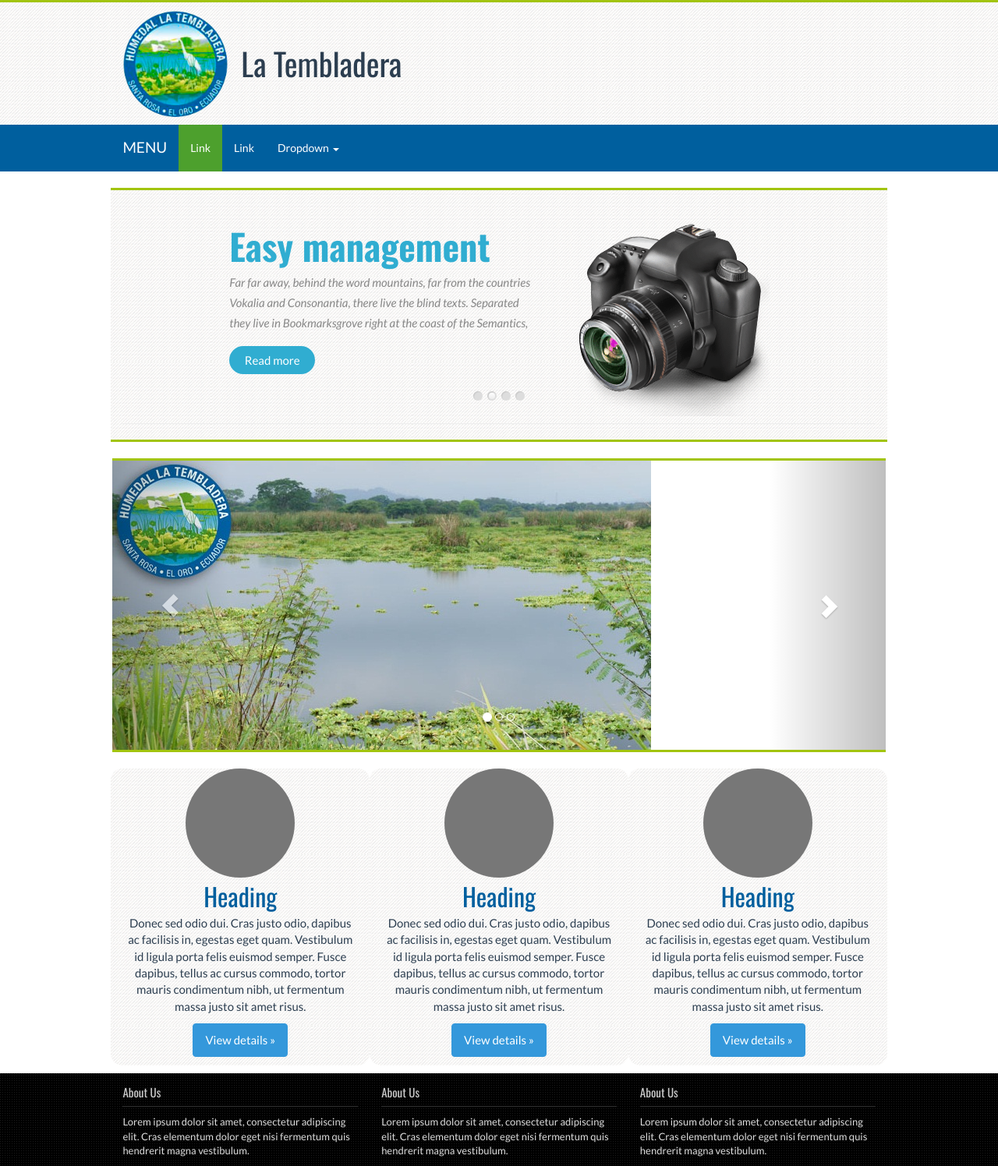
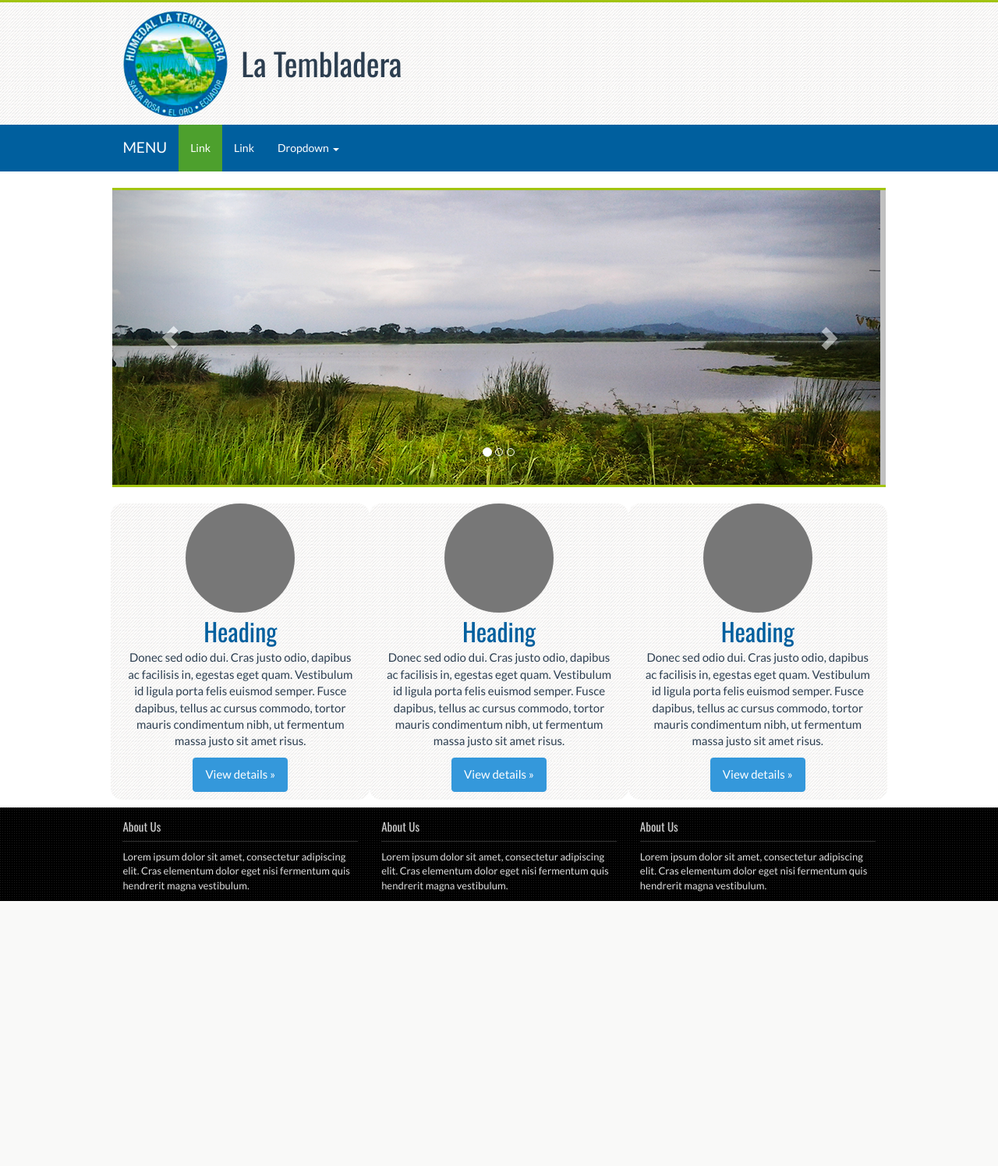
Before and after one commit to bryanmolinamontero/LaTembladera, a Django app: page / in a window 1280 px wide. Shown: the whole page at 78% size. After the commit the page ends 1156 px from the top, so only its background shows below. Run offline with Django 3.2, Linux system fonts and the light colour scheme; some libraries are stand-ins or nearby versions.

Commit message:
carousel

```diff
--- a/laTembladera/templates/base.html
+++ b/laTembladera/templates/base.html
@@ -8,7 +8,6 @@
     <link rel="stylesheet" href="/static/dist/css/main.css">
     <link rel="stylesheet" href="/static/dist/css/slider.css">
     <link rel="stylesheet" href="/static/dist/css/blue.css">
-
     <script type="text/javascript" src="/static/dist/js/main.js"></script>
     <script src="/static/bootstrap/js/bootstrap.js"></script>
 
--- a/laTembladera/templates/index.html
+++ b/laTembladera/templates/index.html
@@ -6,50 +6,10 @@
 
 {% block contenido %}
 
-    <div class="container cent"> <!-- Slider (Parallax Slider) -->
-      <div class="row header borSlide">
-         <div class="col-md-12">
 
 
 
-            <div id="da-slider" class="da-slider">
-				<div class="da-slide">
-					<h2>40 Cool Pages</h2>
-					<p>When she reached the first hills of the Italic Mountains, she had a last view back on the skyline of her hometown Bookmarksgrove, the headline of Alphabet Village and the subline of her own road, the Line Lane.</p>
-					<a href="#" class="da-link">Read more</a>
-					<div class="da-img visible-md visible-lg"><img   src="/static/img/4.png" alt="image01" /></div>
-				</div>
-				<div class="da-slide">
-					<h2>Easy management</h2>
-					<p>Far far away, behind the word mountains, far from the countries Vokalia and Consonantia, there live the blind texts. Separated they live in Bookmarksgrove right at the coast of the Semantics, a large language ocean.</p>
-					<a href="#" class="da-link">Read more</a>
-					<div class="da-img visible-md visible-lg"><img   src="/static/img/4.png" alt="image01" /></div>
-				</div>
-				<div class="da-slide">
-					<h2>Revolution</h2>
-					<p>A small river named Duden flows by their place and supplies it with the necessary regelialia. It is a paradisematic country, in which roasted parts of sentences fly into your mouth.</p>
-					<a href="#" class="da-link">Read more</a>
-					<div class="da-img visible-md visible-lg"><img   src="/static/img/4.png" alt="image01" /></div>
-				</div>
-				<div class="da-slide">
-					<h2>Quality Control</h2>
-					<p>Even the all-powerful Pointing has no control about the blind texts it is an almost unorthographic life One day however a small line of blind text by the name of Lorem Ipsum decided to leave for the far World of Grammar.</p>
-					<a href="#" class="da-link">Read more</a>
-					<div class="da-img visible-md visible-lg"><img   src="/static/img/4.png" alt="image01" /></div>
-				</div>
-				<nav class="da-arrows">
-					<span class="da-arrows-prev"></span>
-					<span class="da-arrows-next"></span>
-				</nav>
-			</div>
 
-        </div>
-        </div>
-</div><!-- fin del container del slider-->
-
-
-
-    <br/>
 <!-- carousel
 <div class="container cent2">
     <div id="carousel-example-generic" class="carousel slide borSlide" data-ride="carousel">
@@ -98,11 +58,11 @@
   <!-- Wrapper for slides -->
   <div class="carousel-inner">
     <div class="item active">
-      <img src="/static/img/car2.jpg" alt="...">
+      <img src="/static/img/car1.png" alt="...">
 
     </div>
     <div class="item">
-      <img src="/static/img/car2.jpg" alt="...">
+      <img src="/static/img/car2.png" alt="...">
 
     </div>
 
```
Also changed, not shown: laTembladera/static/img/car1.png (added), laTembladera/static/img/car2.png (added).
